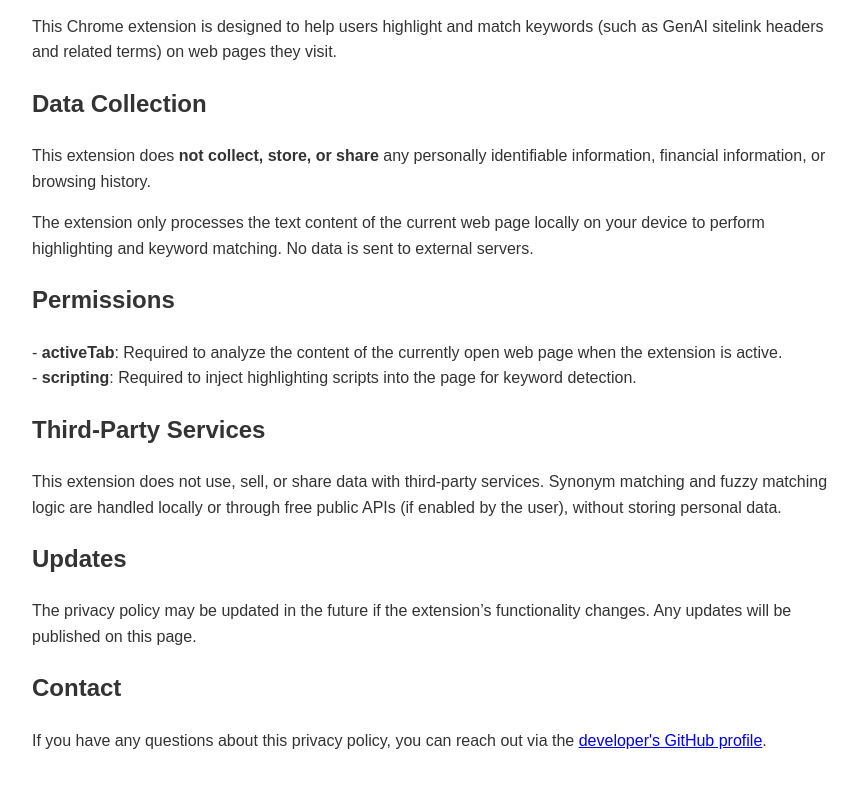
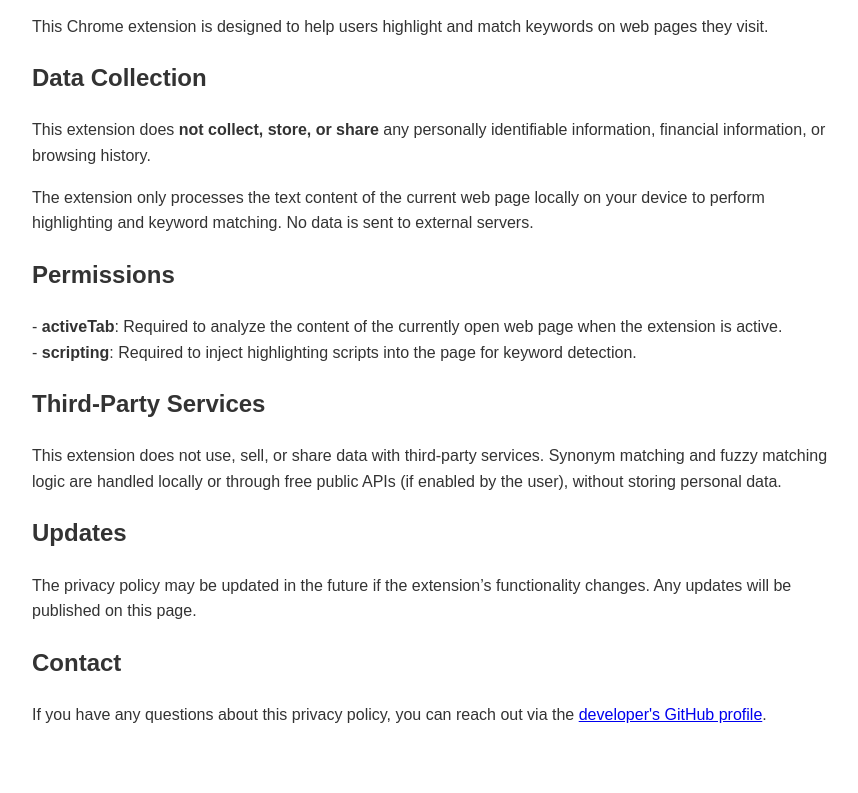
Before and after one commit to Bharaths12/privacy, a plain HTML site: page index.html in a window 1280 px wide. Shown: the part 99-892 px from the top of the page, without its empty margins (208-1066 px from the left). After the commit the page ends 867 px from the top, so only its background shows below. Drawn offline with Linux system fonts and the light colour scheme.

Commit message:
index.html

```diff
--- a/index.html
+++ b/index.html
@@ -23,7 +23,7 @@
   <h1>Privacy Policy</h1>
   <p>
     This Chrome extension is designed to help users highlight and match keywords
-    (such as GenAI sitelink headers and related terms) on web pages they visit.
+    on web pages they visit.
   </p>
 
   <h2>Data Collection</h2>
```
